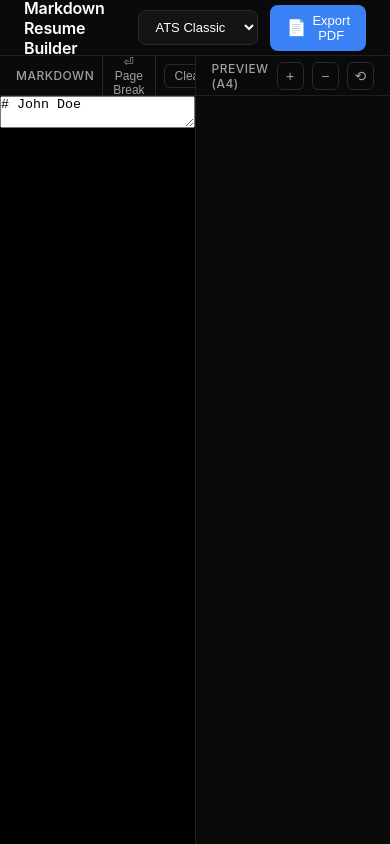
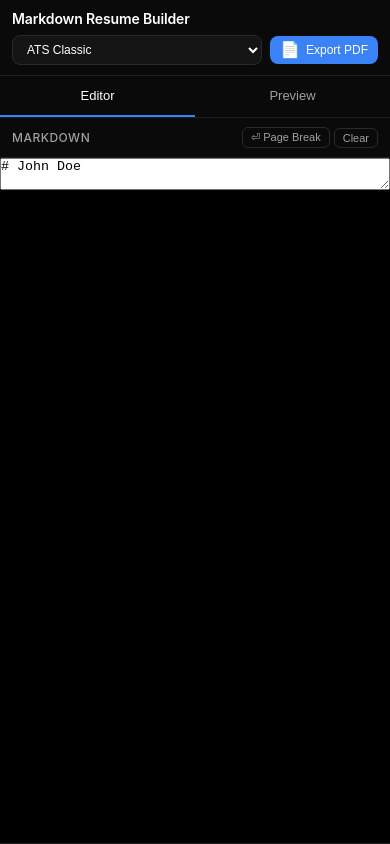
Before and after one commit to Mohammed-Ashour/md-resume, a plain HTML site: page index.html in a window 390 px wide. Drawn offline with nearby package versions, Linux system fonts and the light colour scheme.

Commit message:
feat: add responsive design for mobile and tablet screens
- add mobile tabs for switching between editor and preview
- tablets: condensed header and spacing
- mobile: stacked layout with tab navigation
- mobile preview pages scaled down to 60%
- hide zoom buttons on mobile (limited space)
- better touch-friendly button sizes

```diff
--- a/css/main.css
+++ b/css/main.css
@@ -162,6 +162,11 @@ body {
 
 .editor-pane {
     border-right: 1px solid var(--border-subtle);
+}
+
+/* Mobile tabs - hidden by default */
+.mobile-tabs {
+    display: none;
 }
 
 .pane-header {
@@ -407,3 +412,147 @@ body {
         display: block !important;
     }
 }
+
+/* Responsive Styles */
+
+/* Tablet (768px - 1024px) */
+@media screen and (max-width: 1024px) {
+    .app-header {
+        padding: 10px 16px;
+    }
+
+    .app-header h1 {
+        font-size: 14px;
+    }
+
+    .controls {
+        gap: 8px;
+    }
+
+    .theme-select {
+        min-width: 100px;
+        padding: 6px 10px;
+        font-size: 12px;
+    }
+
+    .btn-primary {
+        padding: 6px 12px;
+        font-size: 12px;
+    }
+
+    .pane-header {
+        padding: 8px 12px;
+    }
+
+    .editor-actions {
+        gap: 6px;
+    }
+}
+
+/* Mobile (below 768px) - Stack layout with tabs */
+@media screen and (max-width: 767px) {
+    .app-header {
+        flex-wrap: wrap;
+        height: auto;
+        padding: 10px 12px;
+        gap: 8px;
+    }
+
+    .app-header h1 {
+        font-size: 14px;
+        width: 100%;
+    }
+
+    .controls {
+        width: 100%;
+        justify-content: space-between;
+    }
+
+    .theme-select {
+        flex: 1;
+        min-width: auto;
+    }
+
+    .btn-primary {
+        padding: 6px 10px;
+    }
+
+    /* Mobile tab navigation */
+    .mobile-tabs {
+        display: flex;
+        background: var(--bg-surface);
+        border-bottom: 1px solid var(--border-subtle);
+    }
+
+    .mobile-tab {
+        flex: 1;
+        padding: 12px;
+        background: transparent;
+        border: none;
+        color: var(--text-secondary);
+        font-size: 13px;
+        font-weight: 500;
+        cursor: pointer;
+        border-bottom: 2px solid transparent;
+        transition: all 0.15s ease;
+    }
+
+    .mobile-tab.active {
+        color: var(--text-primary);
+        border-bottom-color: var(--accent);
+    }
+
+    .mobile-tab:hover {
+        background: var(--bg-hover);
+    }
+
+    /* Stack panes vertically */
+    .split-container {
+        flex-direction: column;
+    }
+
+    .editor-pane,
+    .preview-pane {
+        display: none;
+    }
+
+    .editor-pane.active,
+    .preview-pane.active {
+        display: flex;
+    }
+
+    .editor-pane {
+        border-right: none;
+        border-bottom: 1px solid var(--border-subtle);
+    }
+
+    .preview-container {
+        padding: 12px;
+    }
+
+    /* Scale down A4 pages on mobile */
+    .a4-page {
+        transform: scale(0.6);
+        transform-origin: top center;
+        margin-bottom: 40px;
+    }
+
+    .pane-header {
+        padding: 8px 12px;
+    }
+
+    .editor-actions {
+        flex-wrap: wrap;
+        gap: 4px;
+    }
+
+    .btn-text {
+        padding: 3px 8px;
+        font-size: 11px;
+    }
+
+    /* Hide zoom buttons on mobile */
+    .pane-header .btn-icon {
+        display: none;
+    }
+}
--- a/index.html
+++ b/index.html
@@ -4,14 +4,14 @@
     <meta charset="UTF-8">
     <meta name="viewport" content="width=device-width, initial-scale=1.0">
     <title>Markdown Resume Builder</title>
-    <link rel="stylesheet" href="css/main.css?v=5">
-    <link rel="stylesheet" href="css/preview.css?v=5">
+    <link rel="stylesheet" href="css/main.css?v=6">
+    <link rel="stylesheet" href="css/preview.css?v=6">
     <!-- All themes loaded - switching done via class names -->
-    <link rel="stylesheet" href="css/themes/ats-classic.css?v=5">
-    <link rel="stylesheet" href="css/themes/modern.css?v=5">
-    <link rel="stylesheet" href="css/themes/minimal.css?v=5">
-    <link rel="stylesheet" href="css/themes/creative.css?v=5">
-    <link rel="stylesheet" href="css/themes/professional.css?v=5">
+    <link rel="stylesheet" href="css/themes/ats-classic.css?v=6">
+    <link rel="stylesheet" href="css/themes/modern.css?v=6">
+    <link rel="stylesheet" href="css/themes/minimal.css?v=6">
+    <link rel="stylesheet" href="css/themes/creative.css?v=6">
+    <link rel="stylesheet" href="css/themes/professional.css?v=6">
     <!-- CodeMirror 6 -->
     <link rel="stylesheet" href="https://cdnjs.cloudflare.com/ajax/libs/codemirror/6.65.7/codemirror.min.css">
     <script src="https://cdnjs.cloudflare.com/ajax/libs/codemirror/6.65.7/codemirror.min.js"></script>
@@ -37,8 +37,14 @@
         </div>
     </header>
 
+    <!-- Mobile tabs (visible on small screens) -->
+    <nav class="mobile-tabs" id="mobile-tabs">
+        <button class="mobile-tab active" data-tab="editor">Editor</button>
+        <button class="mobile-tab" data-tab="preview">Preview</button>
+    </nav>
+
     <main class="split-container">
-        <div class="editor-pane">
+        <div class="editor-pane active">
             <div class="pane-header">
                 <span>Markdown</span>
                 <div class="editor-actions">
@@ -62,11 +68,11 @@
         </div>
     </main>
 
-    <script src="js/utils.js?v=5"></script>
-    <script src="js/themes.js?v=5"></script>
-    <script src="js/preview.js?v=5"></script>
-    <script src="js/editor.js?v=5"></script>
-    <script src="js/pdf-export.js?v=5"></script>
-    <script src="js/app.js?v=5"></script>
+    <script src="js/utils.js?v=6"></script>
+    <script src="js/themes.js?v=6"></script>
+    <script src="js/preview.js?v=6"></script>
+    <script src="js/editor.js?v=6"></script>
+    <script src="js/pdf-export.js?v=6"></script>
+    <script src="js/app.js?v=6"></script>
 </body>
 </html>
--- a/js/app.js
+++ b/js/app.js
@@ -13,8 +13,40 @@ const App = (function() {
         // Initialize PDF export
         PDFExport.init();
 
+        // Initialize mobile tabs
+        initMobileTabs();
+
         // Log initialization (single line)
         console.log('Resume Builder initialized - Available themes:', ThemeManager.getAvailableThemes().join(', '));
+    }
+
+    function initMobileTabs() {
+        const tabs = document.querySelectorAll('.mobile-tab');
+        const editorPane = document.querySelector('.editor-pane');
+        const previewPane = document.querySelector('.preview-pane');
+
+        tabs.forEach(tab => {
+            tab.addEventListener('click', () => {
+                // Update active tab
+                tabs.forEach(t => t.classList.remove('active'));
+                tab.classList.add('active');
+
+                // Show correct pane
+                const targetTab = tab.dataset.tab;
+
+                if (targetTab === 'editor') {
+                    editorPane.classList.add('active');
+                    previewPane.classList.remove('active');
+                } else {
+                    editorPane.classList.remove('active');
+                    previewPane.classList.add('active');
+                    // Re-render preview when switching to it
+                    if (window.Editor && window.Preview) {
+                        Preview.render(Editor.getValue());
+                    }
+                }
+            });
+        });
     }
 
     // Initialize when DOM is ready
```
